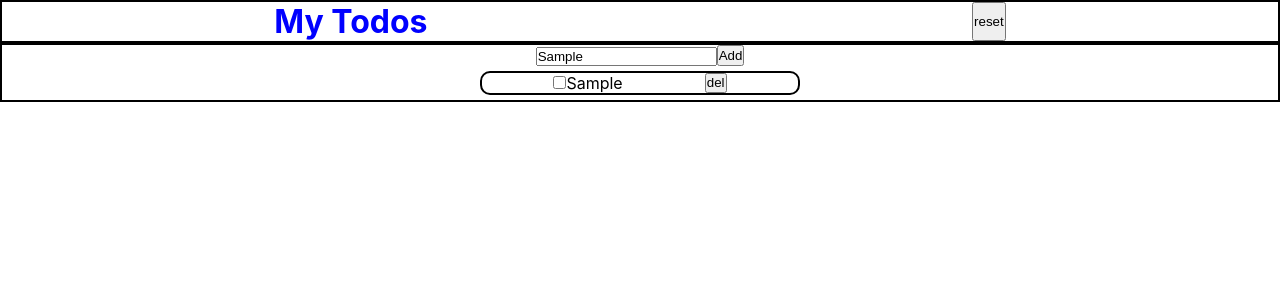
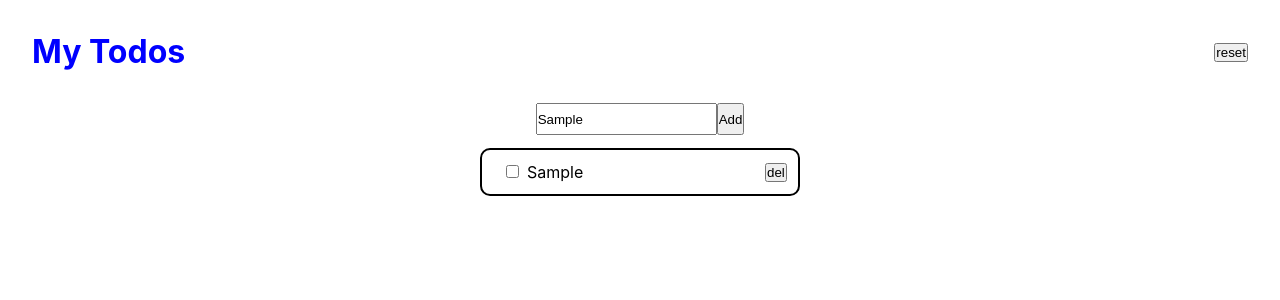
Before and after one commit to sPridmore96/react-tech-test, a React (Create React App) app: page / in a window 1280 px wide. Both pictures are taken after typing "Sample" into the empty fields and a click on the button "Add". Shown: the top 300 px of the page. Built offline with nearby package versions, Linux system fonts and the light colour scheme.

Commit message:
added some basic styles and an alert for add todo

```diff
--- a/package.json
+++ b/package.json
@@ -2,7 +2,7 @@
   "name": "react-tech-test",
   "version": "0.1.0",
   "private": true,
-  "homepage": "spridmore96/react-tech-test",
+  "homepage": "https://spridmore96.github.io/react-tech-test/",
   "dependencies": {
     "@testing-library/jest-dom": "^5.16.4",
     "@testing-library/react": "^13.3.0",
--- a/src/App.jsx
+++ b/src/App.jsx
@@ -10,6 +10,7 @@ function App() {
 
 const [inputValue, setInputValue] = useState('')
 const [usersToDo, setUsersToDo] = useState([])
+const [checked, setChecked] = useState()
 
 const usersToDoArr = []
 
@@ -29,9 +30,23 @@ const resetInput = (event) => {
 const handleSubmit = (event) => {
   event.preventDefault();
   let currentInput = inputValue
+  if (inputValue === '') {
+    alert('Please Enter A ToDo')
+  }
   usersToDoArr.push(currentInput)
   setUsersToDo(usersToDoArr => [...usersToDoArr, currentInput])
 }
+
+const handleCheckBox = (event) => {
+  let checked = event.target.checked;
+  setChecked(checked)
+
+  if (checked) {
+
+  }
+}
+
+
 
 
 const handleDelete = (event) => {
@@ -46,7 +61,7 @@ const handleDelete = (event) => {
   return (
     <div className="App">
       <NavBar handleReset={handleReset}/>
-      <Main  resetInput={resetInput} handleDelete={handleDelete} usersToDo={usersToDo} handleSubmit={handleSubmit} handleInput={handleInput}/>
+      <Main handleCheckBox={handleCheckBox} resetInput={resetInput} handleDelete={handleDelete} usersToDo={usersToDo} handleSubmit={handleSubmit} handleInput={handleInput}/>
     </div>
   );
 }
--- a/src/components/CheckBoxes/CheckBoxes.jsx
+++ b/src/components/CheckBoxes/CheckBoxes.jsx
@@ -1,10 +1,13 @@
 import React from 'react'
 import "./CheckBoxes.scss"
 
-const CheckBoxes = () => {
+const CheckBoxes = (props) => {
+
+  const {handleCheckBox} = props
+
   return (
     <div>
-        <input type="checkbox" />
+        <input onClick={handleCheckBox} type="checkbox" />
     </div>
   )
 }
--- a/src/components/Inputs/Inputs.jsx
+++ b/src/components/Inputs/Inputs.jsx
@@ -6,9 +6,9 @@ const Inputs = (props) => {
   const {handleInput, name, placeHolder} = props
 
   return (
-    <div>
+    <div className='inputs'>
         <label htmlFor=""></label>
-        <input name={name} placeholder={placeHolder} onInput={handleInput} type="text" />
+        <input className='inputs__input' name={name} placeholder={placeHolder} onInput={handleInput} type="text" />
     </div>
   )
 }
--- a/src/components/Inputs/Inputs.scss
+++ b/src/components/Inputs/Inputs.scss
@@ -0,0 +1,6 @@
+.inputs{
+
+    &__input{
+        height: 2rem;
+    }
+}
--- a/src/components/NavBar/NavBar.jsx
+++ b/src/components/NavBar/NavBar.jsx
@@ -10,7 +10,9 @@ const NavBar = (props) => {
   return (
     <div className='nav-bar'>
         <h1 className='nav-bar__heading' >My Todos</h1>
+        <span className='nav-bar__button'>
         <Buttons onClick={handleReset} buttonText={'reset'}/>
+        </span>
     </div>
   )
 }
--- a/src/components/NavBar/NavBar.scss
+++ b/src/components/NavBar/NavBar.scss
@@ -2,10 +2,15 @@
 
 .nav-bar{
     display: flex;
-    justify-content: space-around;
-    border: solid black 2px;
+    margin-top: 2rem;
+    justify-content: space-between;
+    align-items: center;
 
     &__heading{
         color: $prim-color;
+        margin-left: 2rem;
+    }
+    &__button{
+        margin-right: 2rem;
     }
 }
--- a/src/components/UserToDo/UserToDo.jsx
+++ b/src/components/UserToDo/UserToDo.jsx
@@ -4,16 +4,18 @@ import CheckBoxes from '../CheckBoxes/CheckBoxes';
 import Buttons from '../Buttons/Buttons';
 
 const UserToDo = (props) => {
-  const { usersToDo, handleDelete } = props;
+  const { handleCheckBox, usersToDo, handleDelete } = props;
 
   const todoJSX = usersToDo.map((todo, index) => {
     return (
       <div key={index} className='userToDo'>
         <div className='userToDo__left'>
-        <CheckBoxes />
+        <CheckBoxes handleCheckBox={handleCheckBox} />
         <p>{todo}</p>
         </div>
+        <div className='userToDo__button'>
         <Buttons onClick={handleDelete} buttonText={'del'}/>
+        </div>
       </div>
     );
   });
--- a/src/components/UserToDo/UserToDo.scss
+++ b/src/components/UserToDo/UserToDo.scss
@@ -2,12 +2,21 @@
     border: solid black 2px;
     border-radius: 10px;
     display: flex;
-    justify-content: space-evenly;
-    margin: 0.3rem;
+    justify-content: space-between;
+    align-items: center;
+    margin: 0.8rem auto 0.1rem auto;
     width: 20rem;
+    height: 3rem;
 
     &__left{
         display: flex;
         width: 5rem;
+        margin-left: 1.5rem;
+        & p{
+            margin-left: 0.5rem;
+        }
+    }
+    &__button{
+        margin-right: 0.7rem;
     }
 }
--- a/src/containers/Main/Main.jsx
+++ b/src/containers/Main/Main.jsx
@@ -6,7 +6,7 @@ import Buttons from '../../components/Buttons/Buttons';
 
 const Main = (props) => {
 
-  const { handleInput, handleSubmit, usersToDo,handleDelete, resetInput, } = props
+  const {handleCheckBox, handleInput, handleSubmit, usersToDo,handleDelete, resetInput, } = props
 
 
   return (
@@ -15,7 +15,7 @@ const Main = (props) => {
         <Inputs name={'userInput'} placeHolder={'Add your task here...'} handleInput={handleInput} />
         <Buttons onClick={resetInput} buttonText={'Add'}/>
       </form>
-      <UserToDo handleDelete={handleDelete} usersToDo={usersToDo} />
+      <UserToDo handleCheckBox={handleCheckBox} handleDelete={handleDelete} usersToDo={usersToDo} />
     </div>
   );
 };
--- a/src/containers/Main/Main.scss
+++ b/src/containers/Main/Main.scss
@@ -1,11 +1,10 @@
 .main{
     display: flex;
     flex-direction: column;
-    margin: auto;
-    border: solid black 2px;
+    margin-top: 1rem;
     align-items: center;
     &__form{
-
         display: flex;
+        margin-top: 1rem;
     }
 }
```
